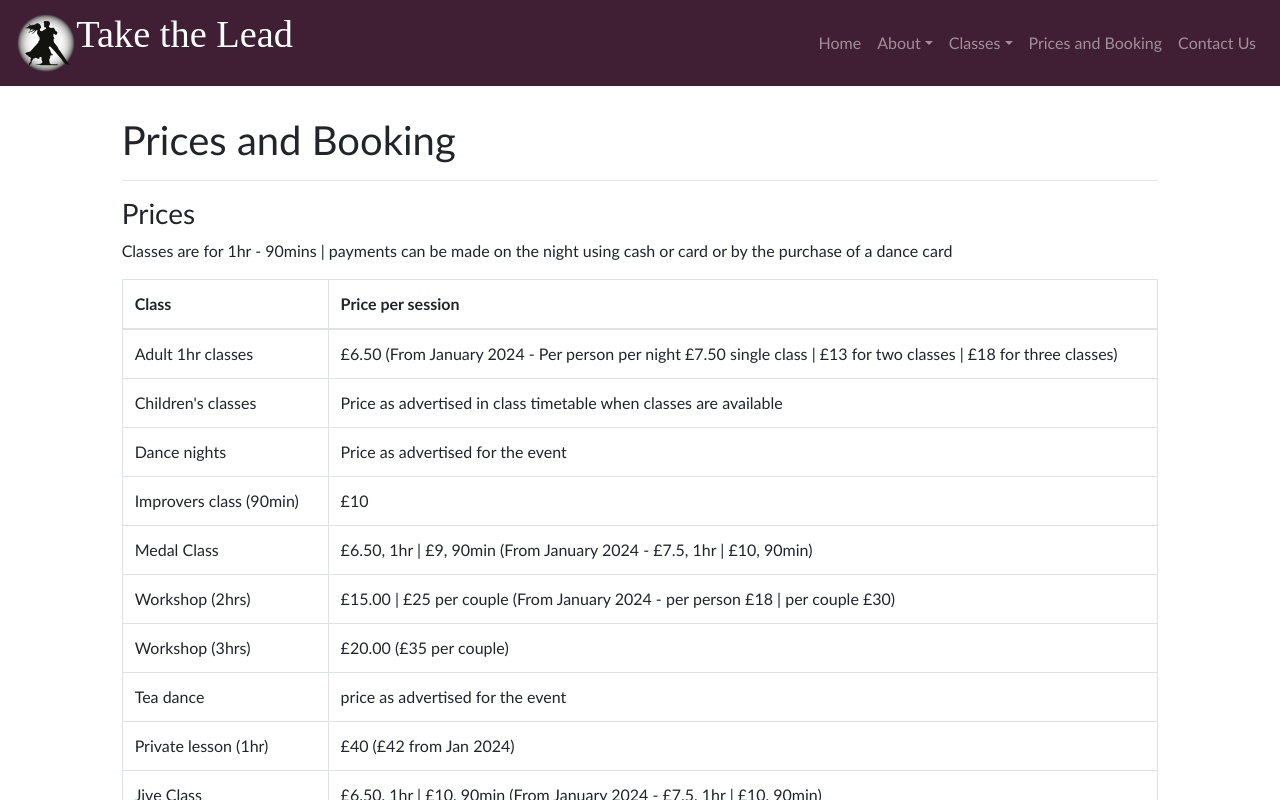
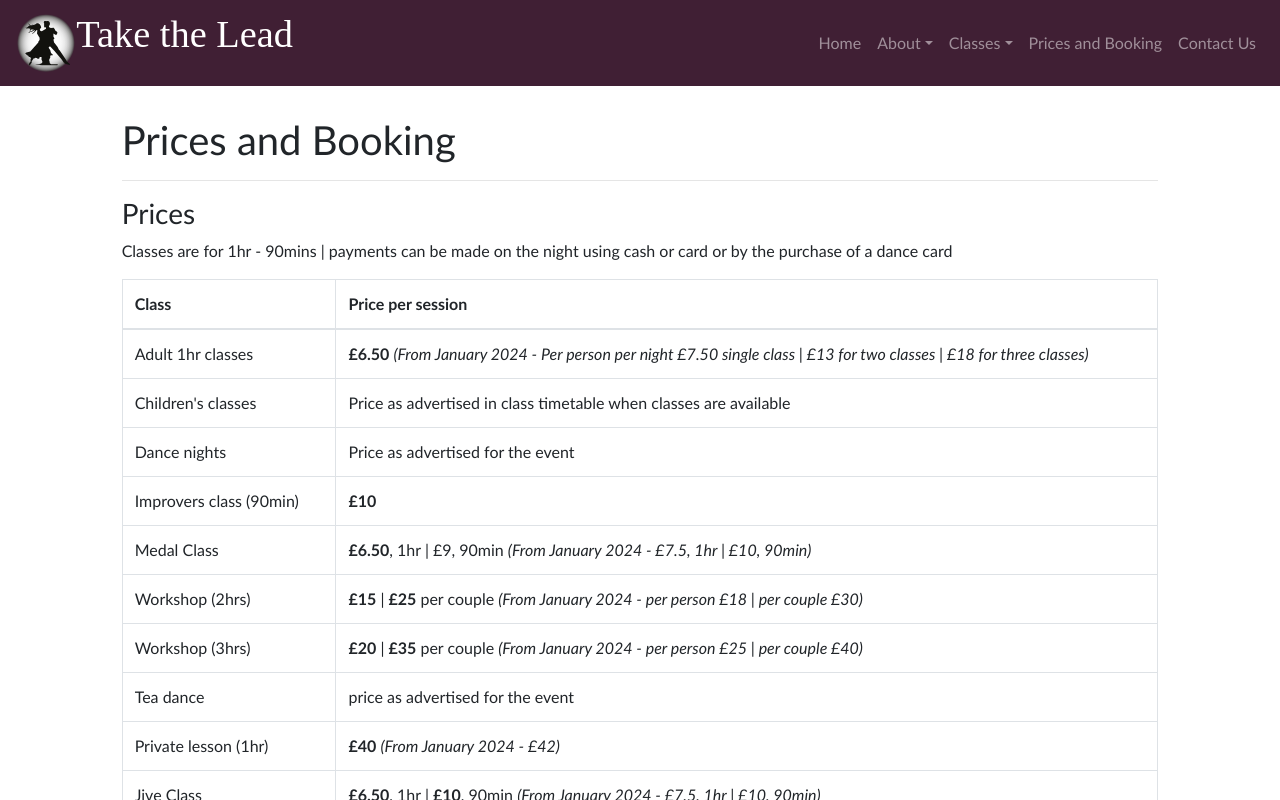
Before and after one commit to laurenashleigh/take-the-lead, a React (Create React App) app: page /booking in a window 1280 px wide. Shown: the top 800 px of the page. Built offline with nearby package versions, Linux system fonts and the light colour scheme.

Commit message:
client comments

```diff
--- a/src/components/AboutDance.js
+++ b/src/components/AboutDance.js
@@ -29,7 +29,7 @@ The upbeat melodies that quickstep is danced to make it suitable for both formal
             </Row>
             <hr className="line-break"/>
             <Row id="foxtrot">
-                <h4 className="class-title">FoxTrot</h4>
+                <h4 className="class-title">Foxtrot</h4>
                 <p className="class-description">This dance is a smooth and progressive dance characterised by a continuous flowing movement around the dance floor.  It is most often danced to big band music. Developed in the early 1900’s it remains popular today.</p>
             </Row>
             <hr className="line-break"/>
--- a/src/components/PriceAndBooking.js
+++ b/src/components/PriceAndBooking.js
@@ -19,7 +19,7 @@ const PriceAndBooking = () => {
             <tbody>
                 <tr>
                     <td>Adult 1hr classes</td>
-                    <td>£6.50 (From January 2024 -  Per person per night £7.50 single class | £13 for two classes | £18 for three classes)</td>
+                    <td><strong>£6.50</strong> <em>(From January 2024 -  Per person per night £7.50 single class | £13 for two classes | £18 for three classes)</em></td>
                 </tr>
                 <tr>
                     <td>Children's classes</td>
@@ -31,19 +31,19 @@ const PriceAndBooking = () => {
                 </tr>
                 <tr>
                     <td>Improvers class (90min)</td>
-                    <td>£10</td>
+                    <td><strong>£10</strong></td>
                 </tr>
                 <tr>
                     <td>Medal Class</td>
-                    <td>£6.50, 1hr | £9, 90min (From January 2024 - £7.5, 1hr | £10, 90min)</td>
+                    <td><strong>£6.50</strong>, 1hr | £9, 90min <em>(From January 2024 - £7.5, 1hr | £10, 90min)</em></td>
                 </tr>
                 <tr>
                     <td>Workshop (2hrs)</td>
-                    <td>£15.00 | £25 per couple (From January 2024 - per person £18 | per couple £30)</td>
+                    <td><strong>£15</strong> | <strong>£25</strong> per couple <em>(From January 2024 - per person £18 | per couple £30)</em></td>
                 </tr>
                 <tr>
                     <td>Workshop (3hrs)</td>
-                    <td>£20.00 (£35 per couple)</td>
+                    <td><strong>£20</strong> | <strong>£35</strong> per couple <em>(From January 2024 - per person £25 | per couple £40)</em></td>
                 </tr>
                 <tr>
                     <td>Tea dance</td>
@@ -51,11 +51,11 @@ const PriceAndBooking = () => {
                 </tr>
                 <tr>
                     <td>Private lesson (1hr)</td>
-                    <td>£40 (£42 from Jan 2024)</td>
+                    <td><strong>£40</strong> <em>(From January 2024 - £42)</em></td>
                 </tr>
                 <tr>
                     <td>Jive Class</td>
-                    <td>£6.50, 1hr | £10, 90min (From January 2024 - £7.5, 1hr | £10, 90min)</td>
+                    <td><strong>£6.50</strong>, 1hr | <strong>£10</strong>, 90min <em>(From January 2024 - £7.5, 1hr | £10, 90min)</em></td>
                 </tr>
                 <tr>
                     <td>Music/ tuition for events</td>
```
